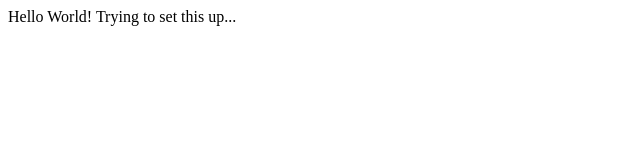
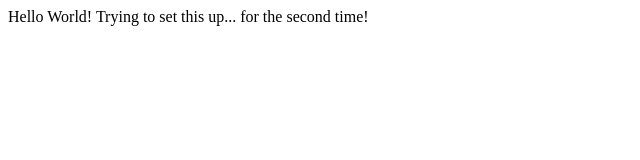
Before and after one commit to ag1905/arturo-design-github, a plain HTML site: page Public/index.html in a window 1280 px wide. Shown: the whole page, without its empty margins (0-640 px from the left). Drawn offline with Linux system fonts and the light colour scheme.

Commit message:
For the second time...

```diff
--- a/index.html
+++ b/Public/index.html
@@ -5,7 +5,7 @@
   </head>
 
   <body>
-    Hello World! Trying to set this up...
+    Hello World! Trying to set this up... for the second time!
   </body>
 
 </html>
```
Also changed, not shown: 2 other files.
